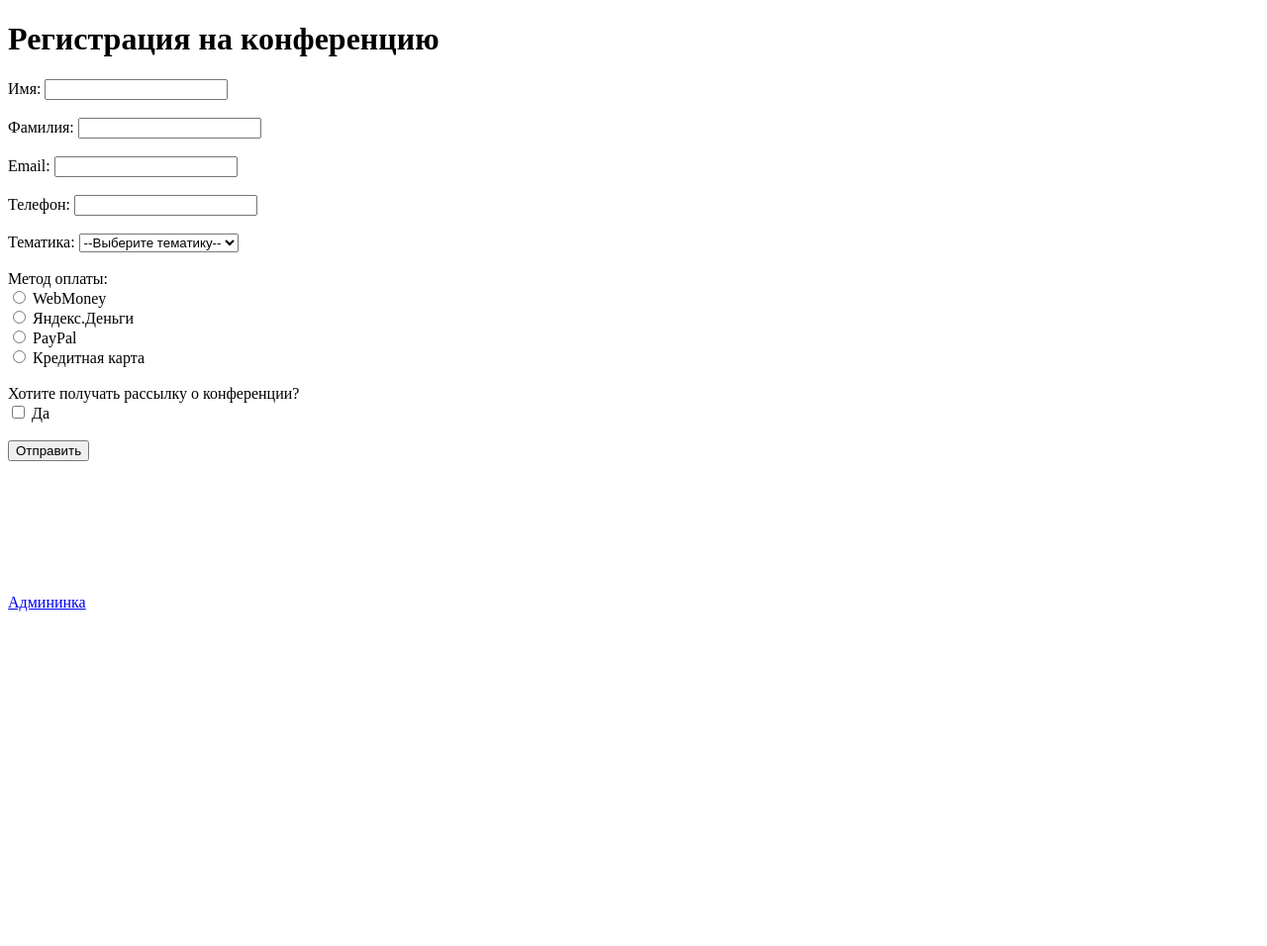
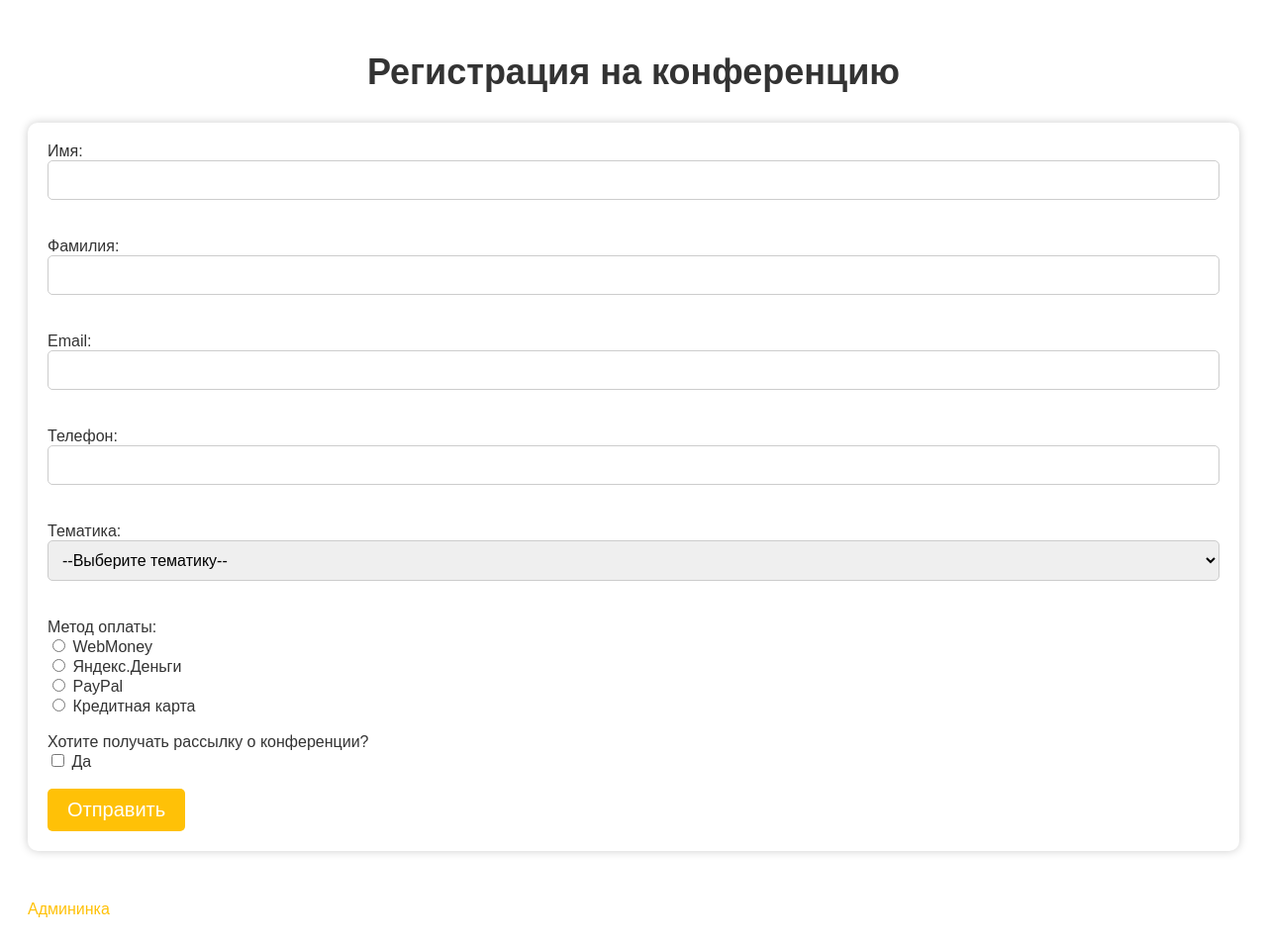
Before and after one commit to Yawnmain/Web, a PHP site: page / in a window 1280 px wide. Shown: the whole page at 99% size. Before the commit the page ends 618 px from the top, so only its background shows below. Run offline with PHP 8.4, Linux system fonts and the light colour scheme.

Commit message:
add css
add css

```diff
--- a/registration/admin.php
+++ b/registration/admin.php
@@ -1,9 +1,10 @@
 <!DOCTYPE html>
-<html lang="en">
+<html lang="ru">
 <head>
     <meta charset="UTF-8">
     <meta http-equiv="X-UA-Compatible" content="IE=edge">
     <meta name="viewport" content="width=device-width, initial-scale=1.0">
+    <link rel="stylesheet" href="adm_style.css">
     <title>Список заявок на конференцию</title>
 </head>
 <body>
--- a/registration/index.html
+++ b/registration/index.html
@@ -1,9 +1,10 @@
 <!DOCTYPE html>
-<html lang="en">
+<html lang="ru">
 <head>
     <meta charset="UTF-8">
     <meta http-equiv="X-UA-Compatible" content="IE=edge">
     <meta name="viewport" content="width=device-width, initial-scale=1.0">
+    <link rel="stylesheet" href="style.css">
     <title>Регистрация на конференцию</title>
 </head>
   <body>
@@ -38,6 +39,6 @@
       <label for="newsletter">Да</label><br><br>
       <input type="submit" value="Отправить">
     </form>
-    <a href="admin.php" style="position:absolute; top:600px;">Админинка</a>
+    <a href="admin.php">Админинка</a>
   </body>
 </html>
--- /dev/null
+++ b/registration/style.css
@@ -0,0 +1,61 @@
+body {
+  color: #333333;
+  font-family: Arial, sans-serif;
+  padding: 20px;
+}
+
+h1 {
+  font-size: 36px;
+  font-weight: bold;
+  text-align: center;
+  margin-bottom: 30px;
+}
+
+form {
+  background-color: #FFFFFF;
+  border-radius: 10px;
+  box-shadow: 0px 0px 10px #CCCCCC;
+  padding: 20px;
+  margin-bottom: 50px;
+}
+
+label {
+  margin-bottom: 0;
+}
+
+input[type="text"],
+input[type="email"],
+input[type="tel"],
+select {
+  padding: 10px;
+  border-radius: 5px;
+  border: 1px solid #CCCCCC;
+  width: 100%;
+  box-sizing: border-box;
+  font-size: 16px;
+  margin-bottom: 20px;
+}
+
+input[type="submit"] {
+  background-color: #FFC107;
+  color: #FFFFFF;
+  padding: 10px 20px;
+  border: none;
+  border-radius: 5px;
+  font-size: 20px;
+  cursor: pointer;
+}
+
+input[type="submit"]:hover {
+  background-color: #FDB515;
+}
+
+a {
+  color: #FFC107;
+  text-decoration: none;
+  font-size: 16px;
+}
+
+a:hover {
+  text-decoration: underline;
+}
```
Also changed, not shown: registration/adm_style.css (added, +64 -0 lines).
